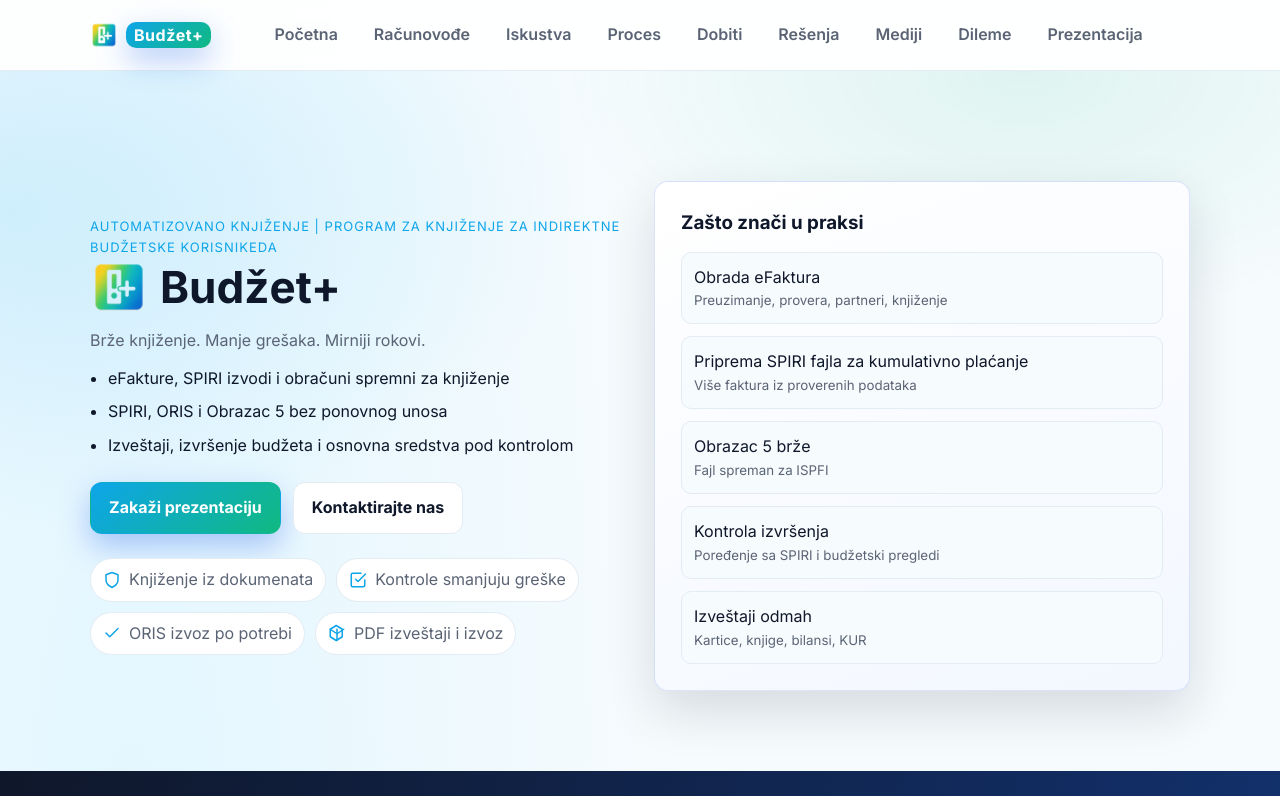
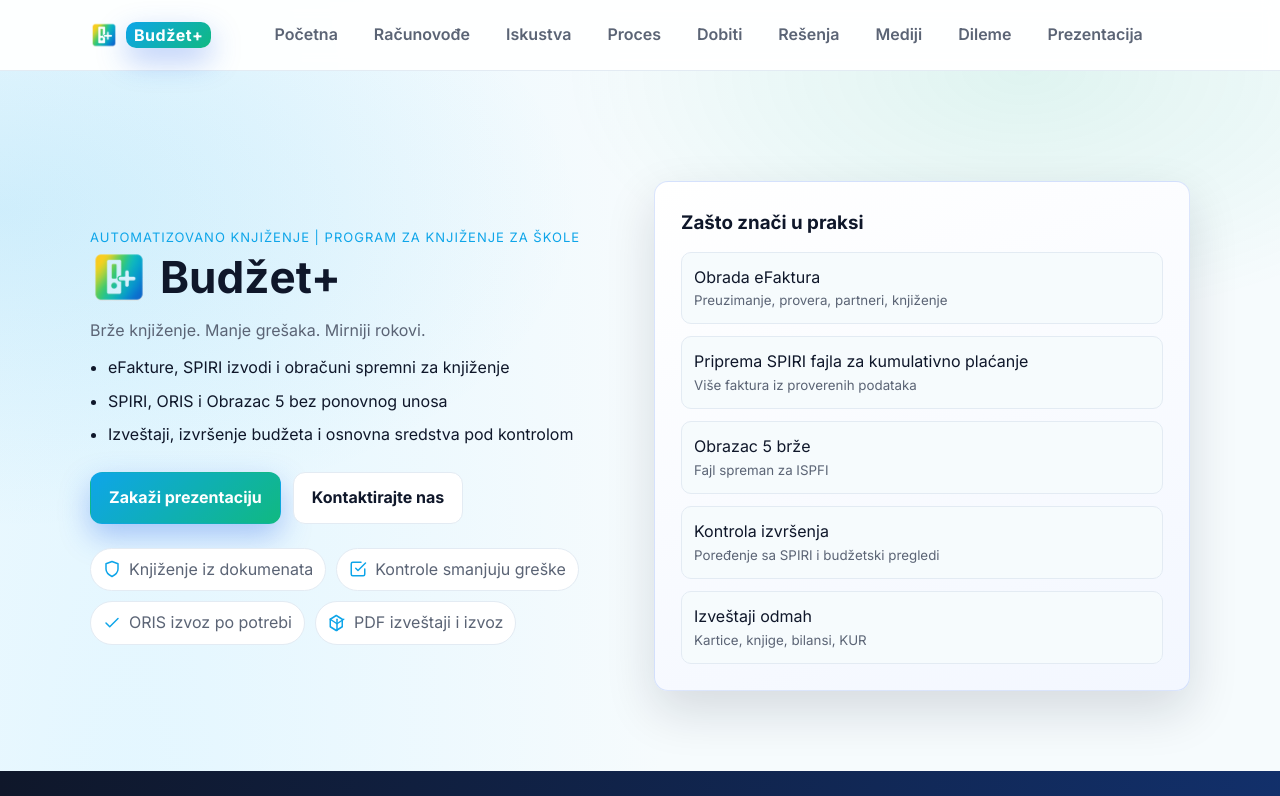
Before and after one commit to aleksandar-pejkovic/budget-plus-rs, a plain HTML site: page index.html in a window 1280 px wide. Shown: the top 796 px of the page. Drawn offline with Linux system fonts and the light colour scheme.

Commit message:
update eyebrow text to indicate school use

```diff
--- a/index.html
+++ b/index.html
@@ -251,7 +251,7 @@
     <section class="section hero">
       <div class="container hero-grid">
         <div class="hero-copy">
-          <p class="eyebrow">Automatizovano knjiženje | program za knjiženje za indirektne budžetske korisnikeda</p>
+          <p class="eyebrow">Automatizovano knjiženje | program za knjiženje za škole</p>
           <div class="hero-heading">
             <img class="hero-logo" src="assets/img/budget_plus_logo.ico" alt="">
             <div>
```
